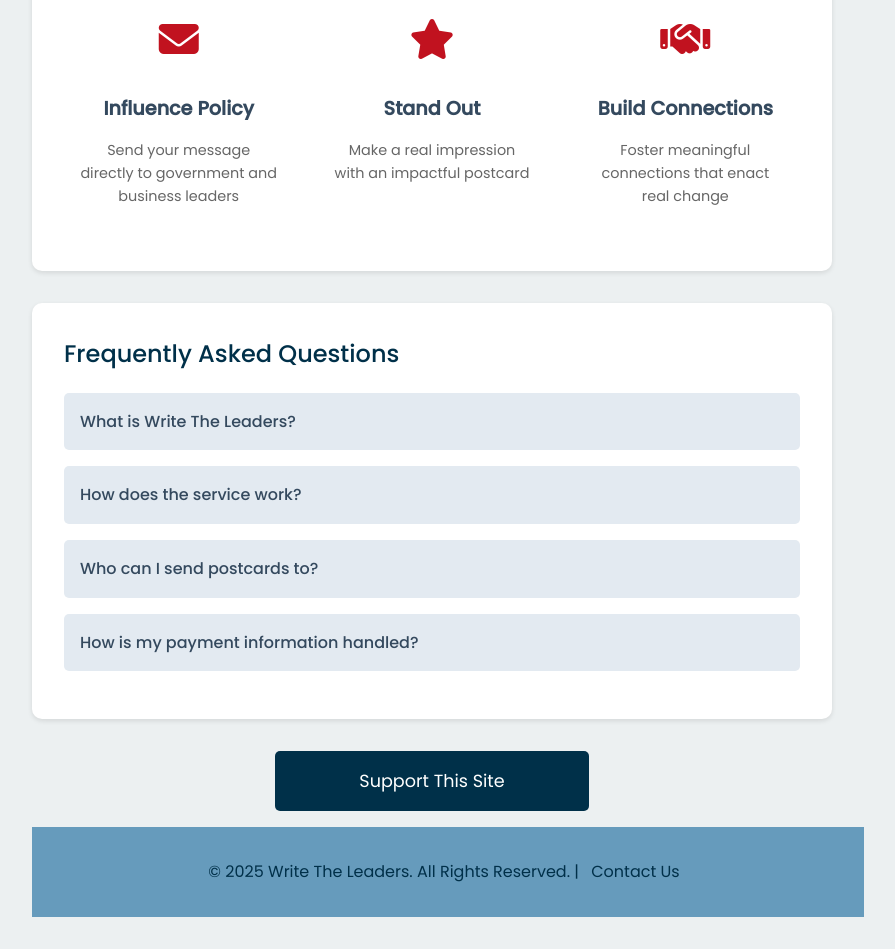
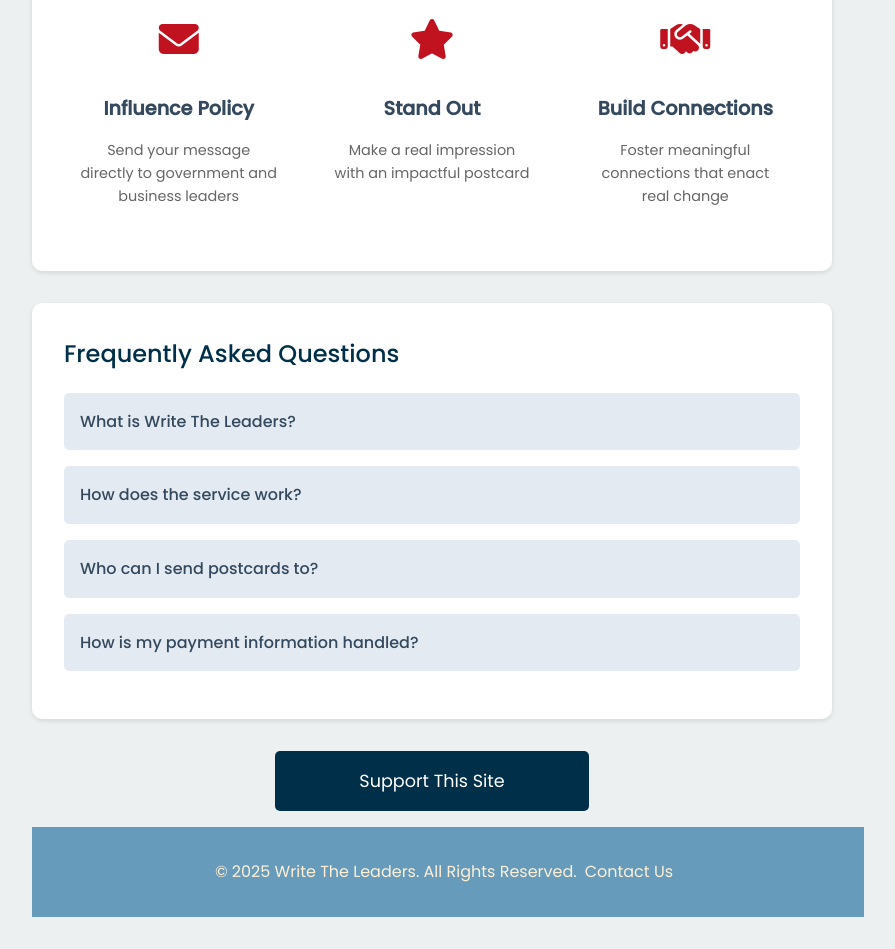
Before and after one commit to tinyinfinity/retrotweets, a plain HTML site: page index.html in a window 1280 px wide. Shown: the part 1143-2092 px from the top of the page, without its empty margins (208-1103 px from the left). Drawn offline with Linux system fonts and the light colour scheme; a script that the page names is missing.

Commit message:
Update index.html

```diff
--- a/index.html
+++ b/index.html
@@ -211,16 +211,16 @@
       margin: 0;
       padding: 1rem;
       background-color: #669bbc;
-      color: #003049;
+      color: #FDF0D5; /* White */
       text-align: center;
     }
     footer a {
-      color: #003049; /* Navy Blue */
+      color: #FDF0D5; /* White */
       text-decoration: none;
       margin: 0 0.5rem;
     }
     footer a:hover {
-      color: #C1121F; /* Red */
+      color: #003049; /* Navy Blue */
       text-decoration: underline;
     }
     .contact-modal-content form input[type="text"],
@@ -451,7 +451,7 @@
   </div>
 
   <footer>
-    <p>© 2025 Write The Leaders. All Rights Reserved. | <a href="#" id="contactLink">Contact Us</a></p>
+    <p>© 2025 Write The Leaders. All Rights Reserved.<a href="#" id="contactLink">Contact Us</a></p>
   </footer>
 
   <script src="https://js.stripe.com/v3/"></script>
```
